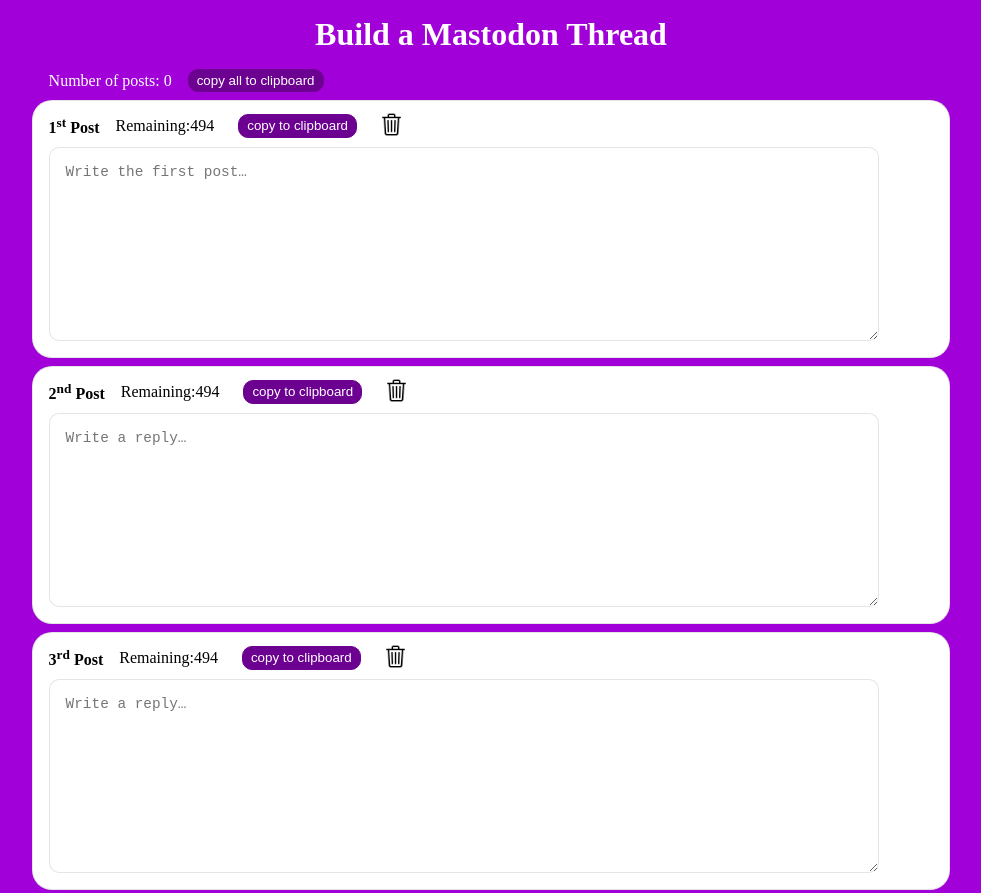
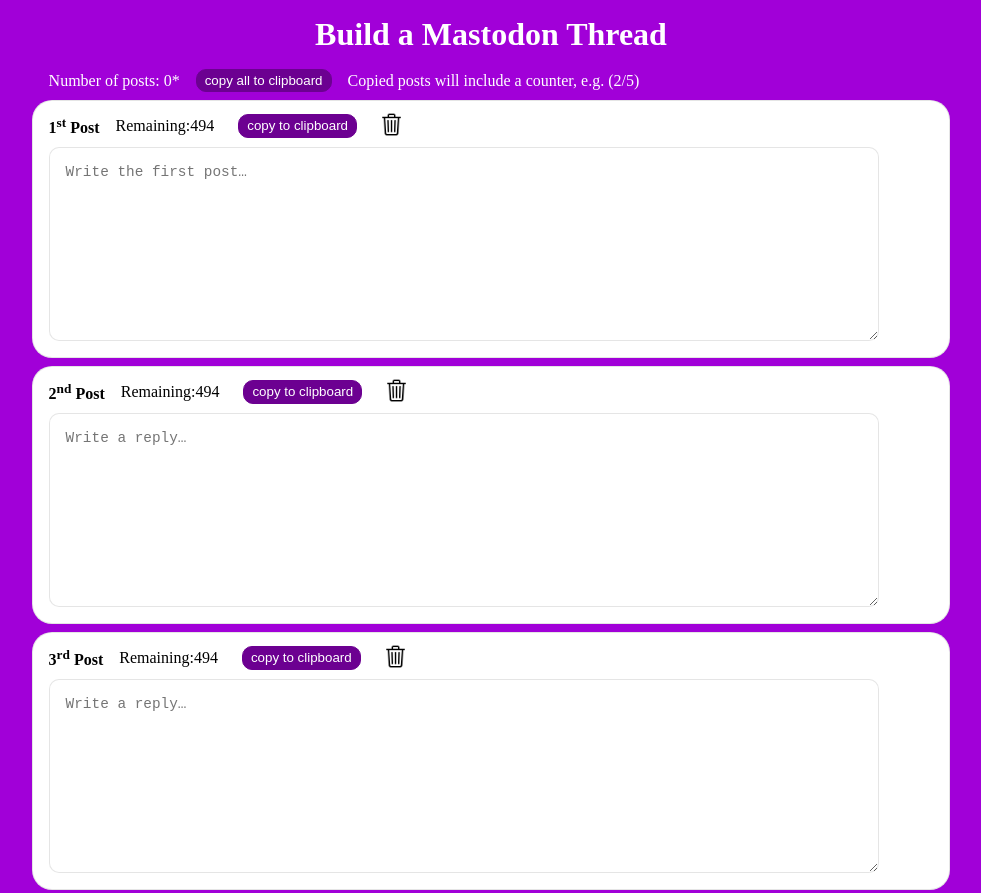
Before and after one commit to thesunshade/mastodon-thread-builder, a plain HTML site: page index.html in a window 1280 px wide. Shown: the top 893 px of the page, without its empty margins (149-1130 px from the left). Drawn offline with Linux system fonts and the light colour scheme.

Commit message:
Update index.html

```diff
--- a/index.html
+++ b/index.html
@@ -15,8 +15,9 @@
     <div>
         <h1>Build a Mastodon Thread</h1>
         <div class="page-heaer-row">
-            <div>Number of posts: <span id="totalNumberOfPosts"></span></div>
+            <div>Number of posts: <span id="totalNumberOfPosts"></span>*</div>
             <button id="copyAll" class="button">copy all to clipboard</button>
+            <div> Copied posts will include a counter, e.g. (2/5)</div>
         </div>
         <section class="character-counter-container">
             <form>
@@ -117,11 +118,12 @@
             </form>
         </section>
 
-
-    </div>
+        <div>* Number of posts is counted based on the highest post with content in it. If you leave a post blank within
+            a set of posts, that's consiere to be intentional on your part.
+        </div>
 
 
-    <script type="module" src="index.js"></script>
+        <script type="module" src="index.js"></script>
 </body>
 
 </html>
```
